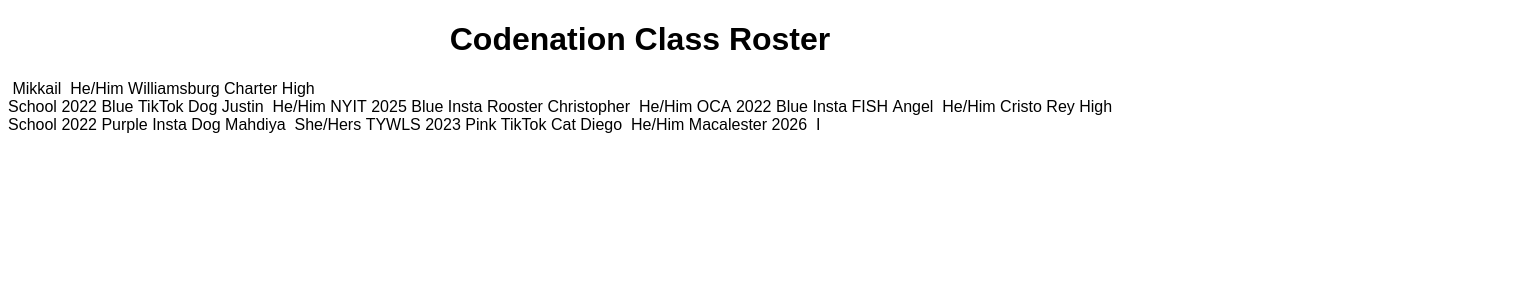
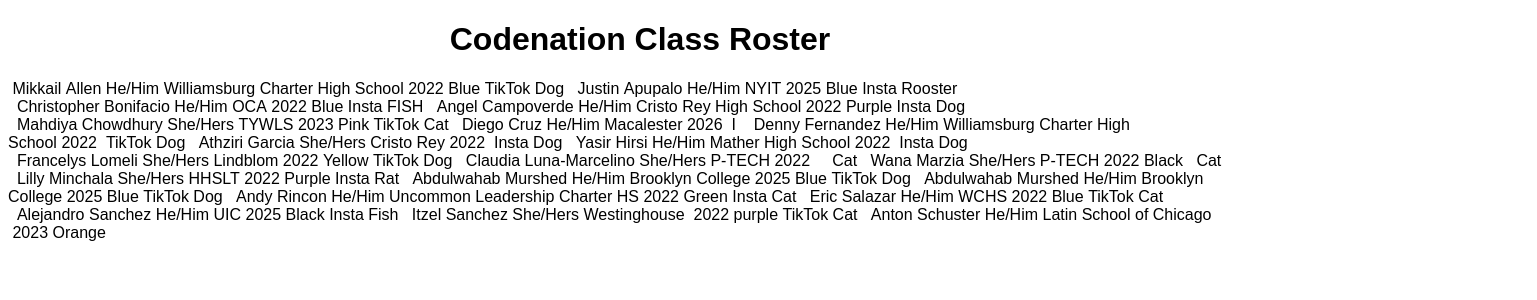
Before and after one commit to Old-Man-Of-The-Sea/codenation-Class-Roster, a React (Create React App) app: page / in a window 1280 px wide. Shown: the top 300 px of the page, 1537 px wide, since content can reach past the window. Built offline with nearby package versions, Linux system fonts and the light colour scheme.

Commit message:
Latest save

```diff
--- a/src/App.js
+++ b/src/App.js
@@ -72,63 +72,144 @@ export default function App() {
       FC: "Red",
       tori: "I"
     }, //5
-    [
-      "Denny",
-      "Fernandez",
-      [One],
-      "Williamsburg Charter High School",
-      [Date],
-      [B],
-      [T],
-      [D]
-    ], //8
-    ["Athziri", "Garcia", "Two", "Cristo Rey ", [Date], [B], [I], [D]], //9
-    ["Yasir", "Hirsi", [One], "Mather High School", [Date], ["Red"], [I], [D]], //10
-    ["Francelys", "Lomeli", [Two], "Lindblom", [Date], ["Yellow"], [T], [D]], //11
-    ["Claudia", "Luna-Marcelino", [Two], "P-TECH", [Date], "", "", [C]], //12
-    ["Wana", "Marzia", [Two], "P-TECH", [Date], ["Black"], "", [C]], //13
-    ["Lilly", "Minchala", [Two], "HHSLT", [Date], ["Purple"], [I], ["Rats"]], //14
-    [
-      "Abdulwahab",
-      "Murshed",
-      [One],
-      "Brooklyn College",
-      ["2025"],
-      [B],
-      [T],
-      [D]
-    ], //15
-    [
-      "Abdulwahab",
-      "Murshed",
-      [One],
-      "Brooklyn College",
-      ["2025"],
-      [B],
-      [T],
-      [D] //16
-    ],
-    [
-      ("Andy",
-      "Rincon",
-      [One],
-      "Uncommon Leadership Charter HS",
-      [Date],
-      ["Green"],
-      [I],
-      [C]) //17
-    ],
-    ["Eric", "Salazar", [One], "WCHS", [Date], [B], [T], [C]], //18
-    ["Alejandro", "Sanchez", [One], "UIC", ["2025"], ["Black"], [I], ["Fish"]], //19
-    ["Itzel", "Sanchez", [Two], "Westinghouse ", [Date], ["purple"], [T], [C]], //20
-    [
-      "Anton",
-      "Schuster",
-      [One],
-      "Latin School of Chicago ",
-      ["2023"],
-      ["Orange"]
-    ], //21
+    {
+      firstName: "Denny",
+      lastname: "Fernandez",
+      pronouns: [One],
+      school: "Williamsburg Charter High School",
+      gy: [Date],
+      FC: [B],
+      tori: [T],
+      dogcat: [D]
+    }, //8
+    {
+      firstName: "Athziri",
+      lastname: "Garcia",
+      pronouns: [Two],
+      school: "Cristo Rey",
+      gy: [Date],
+      FC: [B],
+      tori: [I],
+      dogcat: [D]
+    }, //9
+    {
+      firstName: "Yasir",
+      lastname: "Hirsi",
+      pronouns: [One],
+      school: "Mather High School",
+      gy: [Date],
+      FC: ["Red"],
+      tori: [I],
+      dogcat: [D]
+    }, //10
+    {
+      firstName: "Francelys",
+      lastname: "Lomeli",
+      pronouns: [Two],
+      school: "Lindblom",
+      gy: [Date],
+      fc: ["Yellow"],
+      tori: [T],
+      dogcat: [D]
+    }, //11
+    {
+      firstName: "Claudia",
+      lastname: "Luna-Marcelino",
+      pronouns: [Two],
+      school: "P-TECH",
+      fc: " ",
+      gy: [Date],
+      tori: " ",
+      dogcat: [C]
+    }, //12
+    {
+      firstName: "Wana",
+      lastname: "Marzia",
+      pronouns: [Two],
+      school: "P-TECH",
+      gy: [Date],
+      fc: ["Black"],
+      tori: " ",
+      dogcat: [C]
+    }, //13
+    {
+      firstName: "Lilly",
+      lastname: "Minchala",
+      pronouns: [Two],
+      school: "HHSLT",
+      gy: [Date],
+      fc: ["Purple"],
+      tori: [I],
+      dogcat: ["Rat"]
+    }, //14
+    {
+      firstName: "Abdulwahab",
+      lastname: "Murshed",
+      pronouns: [One],
+      school: "Brooklyn College",
+      gy: ["2025"],
+      fc: [B],
+      tori: [T],
+      dogcat: [D]
+    }, //15
+    {
+      firstName: "Abdulwahab",
+      lastname: "Murshed",
+      pronouns: [One],
+      school: "Brooklyn College",
+      gy: ["2025"],
+      fc: [B],
+      tori: [T],
+      dogcat: [D] //16
+    },
+    {
+      firstName: "Andy",
+      lastname: "Rincon",
+      pronouns: [One],
+      school: "Uncommon Leadership Charter HS",
+      gy: [Date],
+      fc: ["Green"],
+      tori: [I],
+      dogcat: [C] //17
+    },
+    {
+      firstName: "Eric",
+      lastname: "Salazar",
+      pronouns: [One],
+      school: "WCHS",
+      gy: [Date],
+      fc: [B],
+      tori: [T],
+      dogcat: [C]
+    }, //18
+    {
+      firstName: "Alejandro",
+      lastname: "Sanchez",
+      pronouns: [One],
+      school: "UIC",
+      gy: ["2025"],
+      fc: ["Black"],
+      tori: [I],
+      dogcat: ["Fish"]
+    }, //19
+    {
+      firstName: "Itzel",
+      lastname: "Sanchez",
+      pronouns: [Two],
+      school: "Westinghouse ",
+      gy: [Date],
+      fc: ["purple"],
+      tori: [T],
+      dogcat: [C]
+    }, //20
+    {
+      firstName: "Anton",
+      lastname: "Schuster",
+      pronouns: [One],
+      school: "Latin School of Chicago ",
+      gy: ["2023"],
+      fc: ["Orange"]
+    }, //21
     ["Angel", "Smythe", [One]], //22
     ["Imani", "Taylor", [Two], "P-tech", [Date], "Pink", [T], [C]], //23
     ["Issac", "Teoh", [One], "Queens Technical HS", [Date], [I], [C]], //24
@@ -152,10 +233,9 @@ export default function App() {
     // TODO
     return (
       <span>
-        &nbsp;{person.firstName}&nbsp;{person.lastName}&nbsp;{person.pronouns}
-        &nbsp;{person.school}
-        &nbsp;{person.gy}&nbsp;{person.fc}&nbsp;{person.tori}&nbsp;
-        {person.dogcat}
+        &nbsp;{person.firstName}&nbsp;{person.lastname}&nbsp;{person.pronouns}
+        &nbsp;{person.school}&nbsp;{person.gy}&nbsp;{person.fc}&nbsp;
+        {person.tori}&nbsp;{person.dogcat} &nbsp;
         {/* &nbsp;{person[0]}&nbsp;{person[1]}&nbsp;{person[2]}&nbsp;{person[3]}
         &nbsp;{person[4]}&nbsp;{person[5]}&nbsp;{person[6]}&nbsp;{person[7]} */}
       </span>
```
